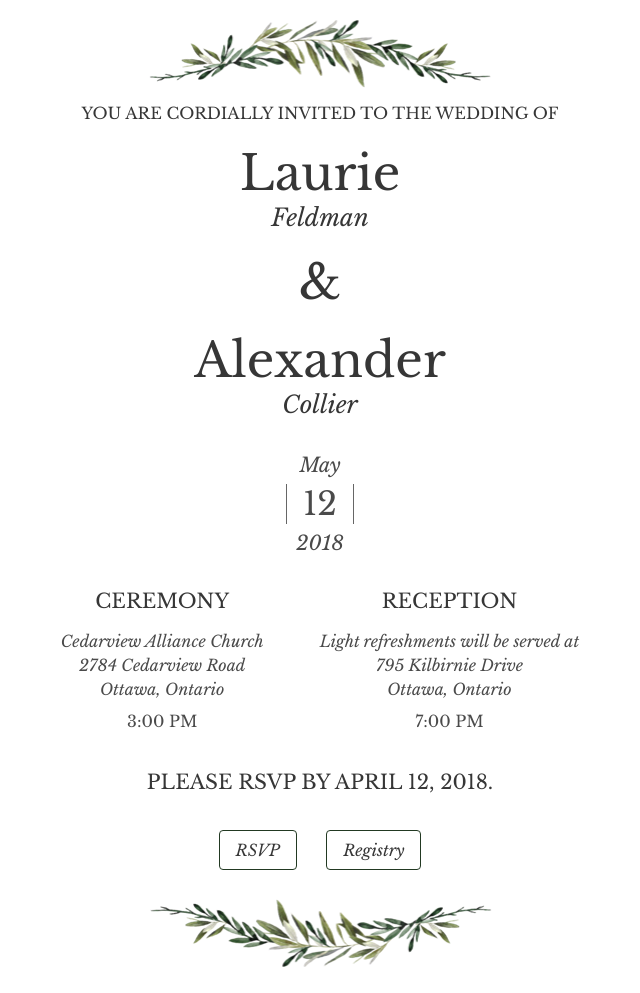
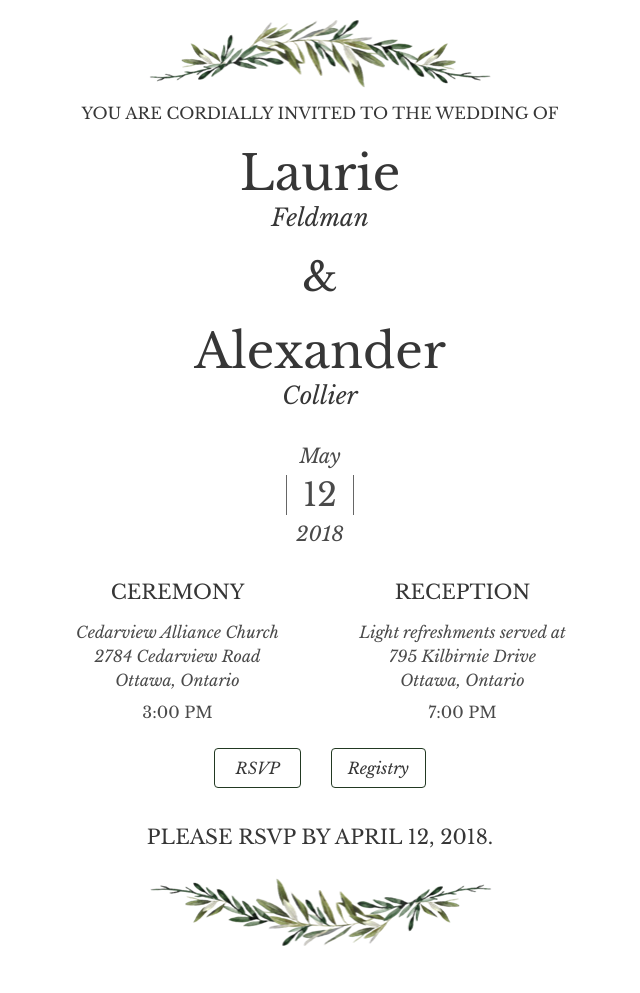
Before and after one commit to alexkcollier/wedding-rsvp-form, a website: page index.html in a window 1280 px wide. Shown: the whole page, without its empty margins (320-960 px from the left). After the commit the page ends 972 px from the top, so only its background shows below. Drawn offline with nearby package versions, Linux system fonts and the light colour scheme.

Commit message:
Move buttons above RSVP date

```diff
--- a/index.html
+++ b/index.html
@@ -11,8 +11,8 @@
 
   <style>
     * { font-family: 'Libre Baskerville', Georgia, 'Times New Roman', Times, serif; font-weight: 400!important; }
-    a { margin: 2em 0.75em 0em 0.75em; }
-    img {margin: 0;}
+    a { margin: 0em 0.75em 0em 0.75em; }
+    img { margin: 0; }
     .content h2:not(:first-child) { margin-top: 0.333em; }
     .hero-body { padding: 1em; }
     .subtitle { font-style: italic; }
@@ -20,7 +20,6 @@
     .is-narrow { margin: auto 1em; }
     .button { border-color: rgb(34, 57, 34); }
     .button:hover {
-      /* background-color:rgba(34, 34, 34, 0.05); */
       border-color: rgb(34, 57, 34);
       -webkit-box-shadow: 0px 2px 18px 0px rgba(34, 57, 34, 0.3);
       -moz-box-shadow:    0px 2px 18px 0px rgba(34, 57, 34, 0.3);
@@ -40,21 +39,25 @@
     <div class="hero-body has-text-centered">
       <div class="container">
         <img src="images/branch.png">
+
+        <!-- Invitation info -->
         <h2 class="title is-size-6 is-uppercase">You are cordially invited to the wedding of</h2>
         <h2 class="title is-size-1">Laurie</h2>
         <h2 class="subtitle is-size-4">Feldman</h2>
-        <h2 class="is-size-1" style="margin-bottom:24px;">&amp;</h2>
+        <h2 class="is-size-2" style="margin-bottom:24px;">&amp;</h2>
         <h2 class="title is-size-1">Alexander</h2>
         <h2 class="subtitle is-size-4">Collier</h2>
 
+        <!-- Date -->
         <section style="margin: 2em;">
           <div class="is-size-5 is-italic">May</div>
           <div class="is-size-3"><span class="date">12</span></div>
           <div class="is-size-5 is-italic">2018</div>
         </section>
 
+        <!-- Ceremony and reception info -->
         <section class="columns is-centered">
-          <div class="column is-narrow">
+          <div class="column" style="max-width:285px !important; min-width:285px !important;">
             <h4 class="is-uppercase">Ceremony</h4>
             <address>
               Cedarview Alliance Church<br>
@@ -63,10 +66,10 @@
             </address>
             <div class="time">3:00 PM</div>
           </div>
-          <div class="column is-narrow">
+          <div class="column" style="max-width:285px !important; min-width:285px !important;">
             <h4 class="is-uppercase">Reception</h4>
             <address>
-              Light refreshments will be served at<br>
+              Light refreshments served at<br>
               795 Kilbirnie Drive<br>
               Ottawa, Ontario
             </address>
@@ -74,12 +77,18 @@
           </div>
         </section>
 
+        <!-- External links -->
+        <section class="columns">
+          <div class="column">
+            <p class="subtitle">
+              <a href="./rsvp.html" class="button" target="_blank" style="min-width:87px;">RSVP</a>
+              <a href="https://thankfulregistry.com/laurieandalex" class="button" target="_blank">Registry</a>
+            </p>
+          </div>
+        </section>
+
         <h3 class="title is-size-5 is-uppercase">Please RSVP by April 12, 2018.</h3>
 
-        <h4 class="subtitle">
-          <a href="./rsvp.html" class="button" target="_blank">RSVP</a>
-          <a href="https://thankfulregistry.com/laurieandalex" class="button" target="_blank">Registry</a>
-        </h4>
         <img src="images/branch.png" style="transform: rotate(180deg);">
       </div>
     </div>
```
